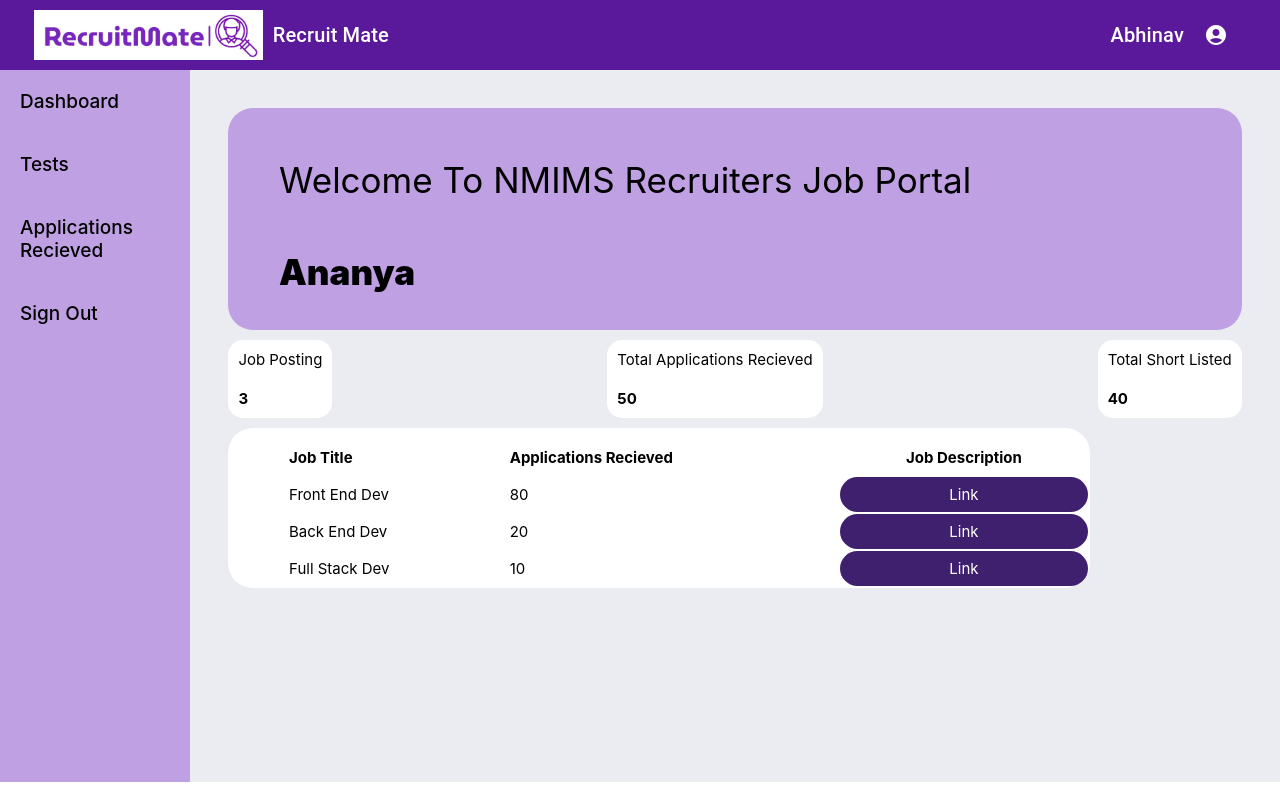
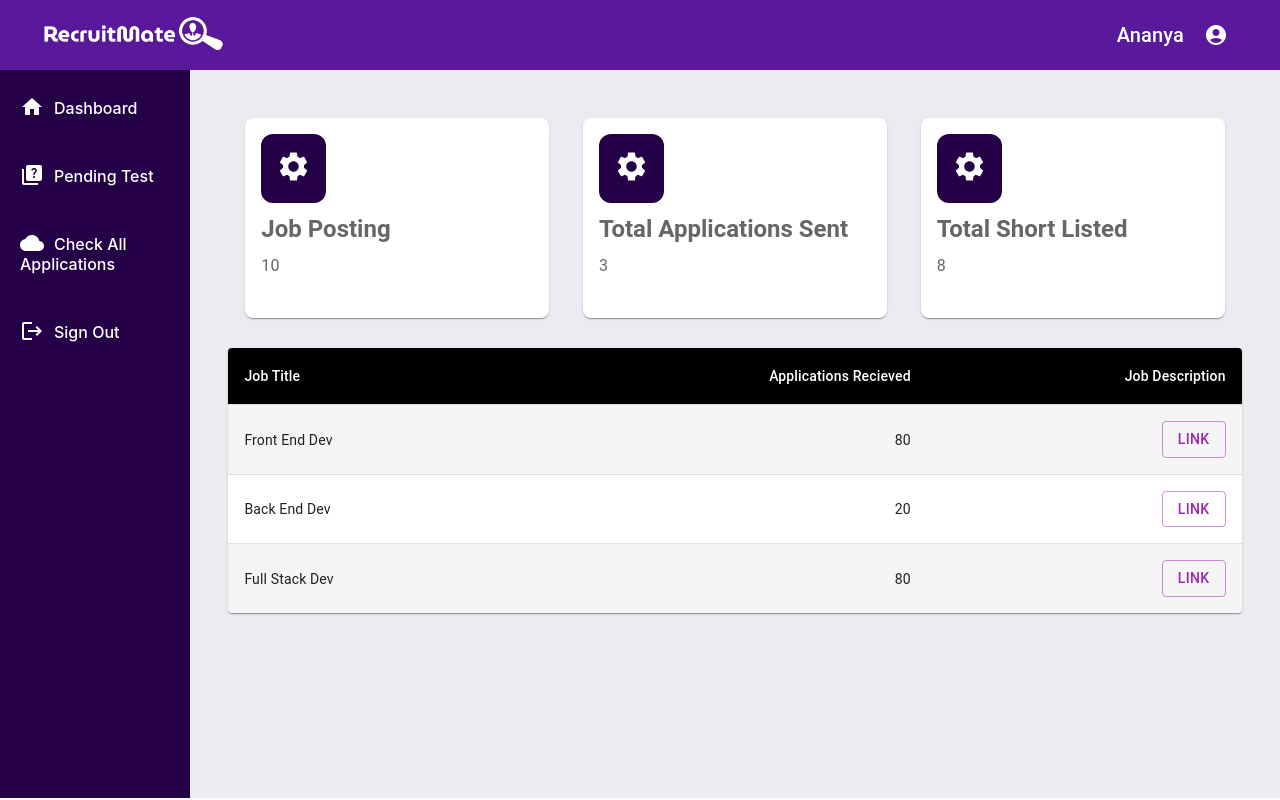
Before and after one commit to AngadSinghKataria/InterviewHelp, a React (Create React App) app: page /recruiter in a window 1280 px wide. Built offline with nearby package versions, Linux system fonts and the light colour scheme.

Commit message:
Changed UI changes for recruite

```diff
--- a/src/Components/logo.js
+++ b/src/Components/logo.js
@@ -6,19 +6,29 @@ import Typography from '@mui/material/Typography';
 import IconButton from '@mui/material/IconButton';
 import { AccountCircle } from '@mui/icons-material';
 import LOGO from '../Images/logo.jpg'
+import { useLocation, useNavigate } from 'react-router-dom';
+
+
 export default function Logo() {
-
+  const { pathname } = useLocation();
+  const navigate = useNavigate();
   return (
     <AppBar position="static" sx={{ background: "#5a189a" }} >
       <Box sx={{ flexGrow: 1 }}>
         <Toolbar>
-          <img src={LOGO} width={"auto"} height={"50px"} style={{ margin: "10px", boxSizing: "border-box" }} />
+          <img src={LOGO} onClick={() => navigate("/")} width={"auto"} height={"50px"} style={{
+            margin: "10px",
+            cursor: "pointer",
+            boxSizing: "border-box"
+          }} />
           <Typography variant="h6" component="div" sx={{ flexGrow: 1 }}>
-            Recruit Mate
+
           </Typography>
           <Box sx={{ display: "flex", justifyContent: "center", alignItems: "center" }} >
             <Typography variant="h6" component="div" sx={{ flexGrow: 1, textAlign: "end", marginRight: "20px" }}>
-              Abhinav
+              {
+                pathname == "/recruiter" ? "Ananya" : pathname == "/" ? "" : "Hetvi"
+              }
             </Typography>
             <IconButton
               size="large"
--- a/src/Pages/dashboardRecruit.js
+++ b/src/Pages/dashboardRecruit.js
@@ -1,8 +1,39 @@
-import { useState } from "react"
+import { Button, Card, CardContent, Grid, Typography } from "@mui/material";
+import { useEffect, useState } from "react"
 import { useNavigate } from "react-router-dom"
 import Header from "../Components/Header/Header"
-import Text from "../Components/text"
+import { styled } from '@mui/material/styles';
+import Table from '@mui/material/Table';
+import TableBody from '@mui/material/TableBody';
+import TableCell, { tableCellClasses } from '@mui/material/TableCell';
+import TableContainer from '@mui/material/TableContainer';
+import TableHead from '@mui/material/TableHead';
+import TableRow from '@mui/material/TableRow';
+import Paper from '@mui/material/Paper';
+import { Box } from "@mui/system";
+import { Cloud, Home, Logout, Quiz, Settings } from "@mui/icons-material";
 
+
+
+const StyledTableCell = styled(TableCell)(({ theme }) => ({
+    [`&.${tableCellClasses.head}`]: {
+        backgroundColor: theme.palette.common.black,
+        color: theme.palette.common.white,
+    },
+    [`&.${tableCellClasses.body}`]: {
+        fontSize: 14,
+    },
+}));
+
+const StyledTableRow = styled(TableRow)(({ theme }) => ({
+    '&:nth-of-type(odd)': {
+        backgroundColor: theme.palette.action.hover,
+    },
+    // hide last border
+    '&:last-child td, &:last-child th': {
+        border: 0,
+    },
+}));
 
 export default function DashboardAdmin() {
 
@@ -40,28 +71,40 @@ export default function DashboardAdmin() {
     if (render == 0) {
         data = () => {
             return (
-                <table style={{ borderCollapse: '10px', width: '100%' }}>
-                    <tr onClick={() => { setRender(2) }}>
-                        <th style={{ border: '1px', textAlign: "left", padding: '8px', fontSize: '15px' }}>Job Title</th>
-                        <th style={{ border: '1px', textAlign: "left", padding: '8px', fontSize: '15px' }}>Applications Recieved</th>
-                        <th style={{ border: '1px', textAlign: "center", padding: '8px', fontSize: '15px' }}>Job Description</th>
-                    </tr>
-                    <tr>
-                        <td style={{ border: '1px', textAlign: "left", padding: '8px', fontSize: '15px' }}>Front End Dev</td>
-                        <td style={{ border: '1px', textAlign: "left", padding: '8px', fontSize: '15px' }}>80</td>
-                        <td style={{ border: '1px', textAlign: "left", padding: '8px', fontSize: '15px', backgroundColor: '#3F206F', borderRadius: '25px', textAlign: 'center', color: 'white' }}>Link</td>
-                    </tr>
-                    <tr>
-                        <td style={{ border: '1px', textAlign: "left", padding: '8px', fontSize: '15px' }}>Back End Dev</td>
-                        <td style={{ border: '1px', textAlign: "left", padding: '8px', fontSize: '15px' }}>20</td>
-                        <td style={{ border: '1px', textAlign: "left", padding: '8px', fontSize: '15px', backgroundColor: '#3F206F', borderRadius: '25px', textAlign: 'center', color: 'white' }}>Link</td>
-                    </tr>
-                    <tr>
-                        <td style={{ border: '1px', textAlign: "left", padding: '8px', fontSize: '15px' }}>Full Stack Dev</td>
-                        <td style={{ border: '1px', textAlign: "left", padding: '8px', fontSize: '15px' }}>10</td>
-                        <td style={{ border: '1px', textAlign: "left", padding: '8px', fontSize: '15px', backgroundColor: '#3F206F', borderRadius: '25px', textAlign: 'center', color: 'white' }}>Link</td>
-                    </tr>
-                </table>
+                <TableContainer component={Paper}>
+                    <Table sx={{ minWidth: 700 }} aria-label="customized table">
+                        <TableHead>
+                            <TableRow>
+                                <StyledTableCell>Job Title</StyledTableCell>
+                                <StyledTableCell align="right">Applications Recieved</StyledTableCell>
+                                <StyledTableCell align="right">Job Description</StyledTableCell>
+                            </TableRow>
+                        </TableHead>
+                        <TableBody>
+                            <StyledTableRow key={1}>
+                                <StyledTableCell component="th" scope="row">
+                                    Front End Dev
+                                </StyledTableCell>
+                                <StyledTableCell align="right">80</StyledTableCell>
+                                <StyledTableCell align="right"><Button color="secondary" variant="outlined">Link</Button></StyledTableCell>
+                            </StyledTableRow>
+                            <StyledTableRow key={2}>
+                                <StyledTableCell component="th" scope="row">
+                                    Back End Dev
+                                </StyledTableCell>
+                                <StyledTableCell align="right">20</StyledTableCell>
+                                <StyledTableCell align="right"><Button color="secondary" variant="outlined">Link</Button></StyledTableCell>
+                            </StyledTableRow>
+                            <StyledTableRow key={3}>
+                                <StyledTableCell component="th" scope="row">
+                                    Full Stack Dev
+                                </StyledTableCell>
+                                <StyledTableCell align="right">80</StyledTableCell>
+                                <StyledTableCell align="right"><Button color="secondary" variant="outlined">Link</Button></StyledTableCell>
+                            </StyledTableRow>
+                        </TableBody>
+                    </Table>
+                </TableContainer>
             )
         }
     }
@@ -69,30 +112,39 @@ export default function DashboardAdmin() {
     if (render == 1) {
         data = () => {
             return (
-                <table style={{ borderCollapse: '10px', width: '100%' }}>
-                    <tr onClick={() => { setRender(2) }}>
-                        <th style={{ border: '1px', textAlign: "left", padding: '8px', fontSize: '15px' }}>Job</th>
-                        <th style={{ border: '1px', textAlign: "left", padding: '8px', fontSize: '15px', width: '50%' }}>Preview Test</th>
-                    </tr>
-                    <tr>
-                        <td style={{ border: '1px', textAlign: "left", padding: '8px', fontSize: '15px' }}>Front End Dev</td>
-                        <td style={{ border: '1px', textAlign: "left", padding: '8px', fontSize: '15px' }} onClick={() => { navigate('/testpreview') }}><div style={{ backgroundColor: '#3F206F', borderRadius: '25px', textAlign: 'center', color: 'white', width: '50%', padding: '5px' }}>Preview</div></td>
-                    </tr>
-                    <tr>
-                        <td style={{ border: '1px', textAlign: "left", padding: '8px', fontSize: '15px' }}>Back End Dev</td>
-                        <td style={{ border: '1px', textAlign: "left", padding: '8px', fontSize: '15px' }} onClick={() => { navigate('/testpreview') }}><div style={{ backgroundColor: '#3F206F', borderRadius: '25px', textAlign: 'center', color: 'white', width: '50%', padding: '5px' }}>Preview</div></td>
-                    </tr>
-                    <tr>
-                        <td style={{ border: '1px', textAlign: "left", padding: '8px', fontSize: '15px' }}>Full Stack Dev</td>
-                        <td style={{ border: '1px', textAlign: "left", padding: '8px', fontSize: '15px' }} onClick={() => { navigate('/testpreview') }}><div style={{ backgroundColor: '#3F206F', borderRadius: '25px', textAlign: 'center', color: 'white', width: '50%', padding: '5px' }}>Preview</div></td>
-                    </tr>
-                    <tr>
-                        <td>
-                        <td style={{border: '1px', textAlign: "left",padding: '8px', fontSize: '15px'}} onClick={()=>{navigate('/createtest')}}><div style={{backgroundColor: '#3F206F', borderRadius:'25px', textAlign: 'center', color: 'white', width: '100%', padding: '5px'}}>Create Test</div></td>
-                        </td>
-                    </tr>
-
-                </table>
+                <TableContainer component={Paper}>
+                    <Table sx={{ minWidth: 700 }} aria-label="customized table">
+                        <TableHead>
+                            <TableRow>
+                                <StyledTableCell>Job</StyledTableCell>
+                                <StyledTableCell align="right">Preview Test</StyledTableCell>
+                            </TableRow>
+                        </TableHead>
+                        <TableBody>
+                            <StyledTableRow key={1}>
+                                <StyledTableCell component="th" scope="row">
+                                    Front End Dev
+                                </StyledTableCell>
+                                <StyledTableCell align="right"><Button onClick={() => { navigate('/testpreview') }} variant="outlined" color="secondary">Preview</Button></StyledTableCell>
+                            </StyledTableRow>
+                            <StyledTableRow key={2}>
+                                <StyledTableCell component="th" scope="row">
+                                    Back End Dev
+                                </StyledTableCell>
+                                <StyledTableCell align="right"><Button onClick={() => { navigate('/testpreview') }} variant="outlined" color="secondary">Preview</Button></StyledTableCell>
+                            </StyledTableRow>
+                            <StyledTableRow key={3}>
+                                <StyledTableCell component="th" scope="row">
+                                    Full Stack Dev
+                                </StyledTableCell>
+                                <StyledTableCell align="right"><Button onClick={() => { navigate('/testpreview') }} variant="outlined" color="secondary">Preview</Button></StyledTableCell>
+                            </StyledTableRow>
+                            <StyledTableRow key={4}>
+                                <StyledTableCell align="right"><Button onClick={() => { navigate('/createtest') }} variant="outlined" color="secondary">Create</Button></StyledTableCell>
+                            </StyledTableRow>
+                        </TableBody>
+                    </Table>
+                </TableContainer>
             )
         }
     }
@@ -100,24 +152,36 @@ export default function DashboardAdmin() {
     if (render == 2) {
         data = () => {
             return (
-                <table style={{ borderCollapse: '10px', width: '100%' }}>
-                    <tr onClick={() => { setRender(2) }}>
-                        <th style={{ border: '1px', textAlign: "left", padding: '8px', fontSize: '15px' }}>Job</th>
-                        <th style={{ border: '1px', textAlign: "left", padding: '8px', fontSize: '15px', width: '50%' }}>See Applications</th>
-                    </tr>
-                    <tr>
-                        <td style={{ border: '1px', textAlign: "left", padding: '8px', fontSize: '15px' }}>Front End Dev</td>
-                        <td style={{ border: '1px', textAlign: "left", padding: '8px', fontSize: '15px' }} onClick={() => { setRender(3) }}><div style={{ backgroundColor: '#3F206F', borderRadius: '25px', textAlign: 'center', color: 'white', width: '50%', padding: '5px' }}>See Applications</div></td>
-                    </tr>
-                    <tr>
-                        <td style={{ border: '1px', textAlign: "left", padding: '8px', fontSize: '15px' }}>Back End Dev</td>
-                        <td style={{ border: '1px', textAlign: "left", padding: '8px', fontSize: '15px' }} onClick={() => { setRender(3) }}><div style={{ backgroundColor: '#3F206F', borderRadius: '25px', textAlign: 'center', color: 'white', width: '50%', padding: '5px' }}>See Applications</div></td>
-                    </tr>
-                    <tr>
-                        <td style={{ border: '1px', textAlign: "left", padding: '8px', fontSize: '15px' }}>Full Stack Dev</td>
-                        <td style={{ border: '1px', textAlign: "left", padding: '8px', fontSize: '15px' }} onClick={() => { setRender(3) }}><div style={{ backgroundColor: '#3F206F', borderRadius: '25px', textAlign: 'center', color: 'white', width: '50%', padding: '5px' }}>See Applications</div></td>
-                    </tr>
-                </table>
+                <TableContainer component={Paper}>
+                    <Table sx={{ minWidth: 700 }} aria-label="customized table">
+                        <TableHead>
+                            <TableRow>
+                                <StyledTableCell >Job</StyledTableCell>
+                                <StyledTableCell align="right">See Applications</StyledTableCell>
+                            </TableRow>
+                        </TableHead>
+                        <TableBody>
+                            <StyledTableRow key={1}>
+                                <StyledTableCell component="th" scope="row">
+                                    Frontend
+                                </StyledTableCell>
+                                <StyledTableCell align="right"><Button onClick={() => { setRender(3) }} variant="outlined" color="secondary">Set Render</Button></StyledTableCell>
+                            </StyledTableRow>
+                            <StyledTableRow key={2}>
+                                <StyledTableCell component="th" scope="row">
+                                    Backend
+                                </StyledTableCell>
+                                <StyledTableCell align="right"><Button onClick={() => { setRender(3) }} variant="outlined" color="secondary">Set Render</Button></StyledTableCell>
+                            </StyledTableRow>
+                            <StyledTableRow key={3}>
+                                <StyledTableCell component="th" scope="row">
+                                    Full Stack
+                                </StyledTableCell>
+                                <StyledTableCell align="right"><Button onClick={() => { setRender(3) }} variant="outlined" color="secondary">Set Render</Button></StyledTableCell>
+                            </StyledTableRow>
+                        </TableBody>
+                    </Table>
+                </TableContainer>
             )
         }
     }
@@ -169,34 +233,79 @@ export default function DashboardAdmin() {
         <>
             <Header />
             <div style={{ display: 'flex', flexDirection: 'row' }}>
-                <div style={{ width: '15vw', height: '89vh', flexDirection: "column", backgroundColor: '#BFA0E2' }}>
-                    <div style={{ fontSize: '19px', fontWeight: '500', padding: '20px' }} onClick={() => { setRender(0) }}>Dashboard</div>
-                    <div style={{ fontSize: '19px', fontWeight: '500', padding: '20px' }} onClick={() => { setRender(1) }}>Tests</div>
-                    <div style={{ fontSize: '19px', fontWeight: '500', padding: '20px' }} onClick={() => { setRender(2) }}>Applications Recieved</div>
-                    <div style={{ fontSize: '19px', fontWeight: '500', padding: '20px' }} onClick={() => { navigate('/') }}>Sign Out</div>
+                <div style={{ width: '15vw', height: '91vh', flexDirection: "column", backgroundColor: '#240046' }}>
+                    <div style={{ fontSize: '16px', fontWeight: '500', padding: '20px', color: "white", cursor: "pointer" }}
+                        onClick={() => { setRender(0) }}>
+                        <Home sx={{ position: "relative", top: "5px", marginRight: "10px" }} />
+                        Dashboard
+                    </div>
+                    <div style={{ fontSize: '16px', fontWeight: '500', padding: '20px', color: "white", cursor: "pointer" }}
+                        onClick={() => { setRender(1) }}>
+                        <Quiz sx={{ position: "relative", top: "5px", marginRight: "10px" }} />
+                        Pending Test
+                    </div>
+                    <div style={{ fontSize: '16px', fontWeight: '500', padding: '20px', color: "white", cursor: "pointer" }}
+                        onClick={() => { setRender(2) }}>
+                        <Cloud sx={{ position: "relative", top: "5px", marginRight: "10px" }} />
+                        Check All Applications
+                    </div>
+                    <div style={{ fontSize: '16px', fontWeight: '500', padding: '20px', color: "white", cursor: "pointer" }}
+                        onClick={() => { navigate('/') }}>
+                        <Logout sx={{ position: "relative", top: "5px", marginRight: "10px" }} />
+                        Sign Out
+                    </div>
                 </div>
                 <div style={{ width: '80vw', padding: '3%', backgroundColor: '#EBECF1' }}>
-                    <div style={{ height: '15vh', width: '90%', borderRadius: '25px', backgroundColor: '#BFA0E2', padding: '5%' }}>
-                        <div style={{ paddingBottom: '25px', fontSize: '35px' }}>Welcome To NMIMS Recruiters Job Portal</div>
-                        <div style={{ paddingBottom: '25px', fontSize: '35px', fontWeight: '900', marginTop: '25px' }}>Ananya</div>
-                    </div>
-                    <div style={{ width: '100%', borderRadius: '25px', display: 'flex', flexDirection: "row", marginTop: '10px', marginBottom: '10px', justifyContent: "space-between" }}>
-                        <div style={{ backgroundColor: "white", padding: '10px', borderRadius: '15px' }}>
-                            <div style={{ fontSize: '15px' }}>Job Posting</div>
-                            <div style={{ fontSize: '15px', fontWeight: '700', marginTop: '20px' }}>3</div>
-                        </div>
-                        <div style={{ backgroundColor: "white", padding: '10px', borderRadius: '15px' }}>
-                            <div style={{ fontSize: '15px' }}>Total Applications Recieved</div>
-                            <div style={{ fontSize: '15px', fontWeight: '700', marginTop: '20px' }}>50</div>
-                        </div>
-                        <div style={{ backgroundColor: "white", padding: '10px', borderRadius: '15px' }}>
-                            <div style={{ fontSize: '15px' }}>Total Short Listed</div>
-                            <div style={{ fontSize: '15px', fontWeight: '700', marginTop: '20px' }}>40</div>
-                        </div>
-                    </div>
-                    <div style={{ height: 'max-content', width: '80%', borderRadius: '25px', backgroundColor: 'white', paddingLeft: '5%', paddingTop: '1%', }}>
+                    <Grid container>
+                        <Grid item sm={4} sx={{ margin: "10px 0px", }} >
+                            <Card sx={{ maxWidth: "90%", height: "200px", borderRadius: "8px", margin: "0px auto" }}>
+                                <CardContent>
+                                    <Box sx={{ background: "#240046", borderRadius: "12px", width: "max-content", padding: "15px", color: "white", marginBottom: "10px" }}>
+                                        <Settings fontSize="large" />
+                                    </Box>
+                                    <Typography variant="h5" color="text.secondary" sx={{ fontWeight: "bold" }} gutterBottom>
+                                        Job Posting
+                                    </Typography>
+                                    <Typography sx={{ mb: 1.5 }} color="text.secondary">
+                                        10
+                                    </Typography>
+                                </CardContent>
+                            </Card>
+                        </Grid>
+                        <Grid item sm={4} sx={{ margin: "10px 0px", }} >
+                            <Card sx={{ maxWidth: "90%", height: "200px", borderRadius: "8px", margin: "0px auto" }}>
+                                <CardContent>
+                                    <Box sx={{ background: "#240046", borderRadius: "12px", width: "max-content", padding: "15px", color: "white", marginBottom: "10px" }}>
+                                        <Settings fontSize="large" />
+                                    </Box>
+                                    <Typography variant="h5" color="text.secondary" sx={{ fontWeight: "bold" }} gutterBottom>
+                                        Total Applications Sent
+                                    </Typography>
+                                    <Typography sx={{ mb: 1.5 }} color="text.secondary">
+                                        3
+                                    </Typography>
+                                </CardContent>
+                            </Card>
+                        </Grid>
+                        <Grid item sm={4} sx={{ margin: "10px 0px", }} >
+                            <Card sx={{ maxWidth: "90%", height: "200px", borderRadius: "8px", margin: "0px auto" }}>
+                                <CardContent>
+                                    <Box sx={{ background: "#240046", borderRadius: "12px", width: "max-content", padding: "15px", color: "white", marginBottom: "10px" }}>
+                                        <Settings fontSize="large" />
+                                    </Box>
+                                    <Typography variant="h5" color="text.secondary" sx={{ fontWeight: "bold" }} gutterBottom>
+                                        Total Short Listed
+                                    </Typography>
+                                    <Typography sx={{ mb: 1.5 }} color="text.secondary">
+                                        8
+                                    </Typography>
+                                </CardContent>
+                            </Card>
+                        </Grid>
+                    </Grid>
+                    <Box sx={{ marginTop: "20px" }}>
                         {data()}
-                    </div>
+                    </Box>
                 </div>
             </div>
         </>
```
Also changed, not shown: src/Images/logo.jpg.
